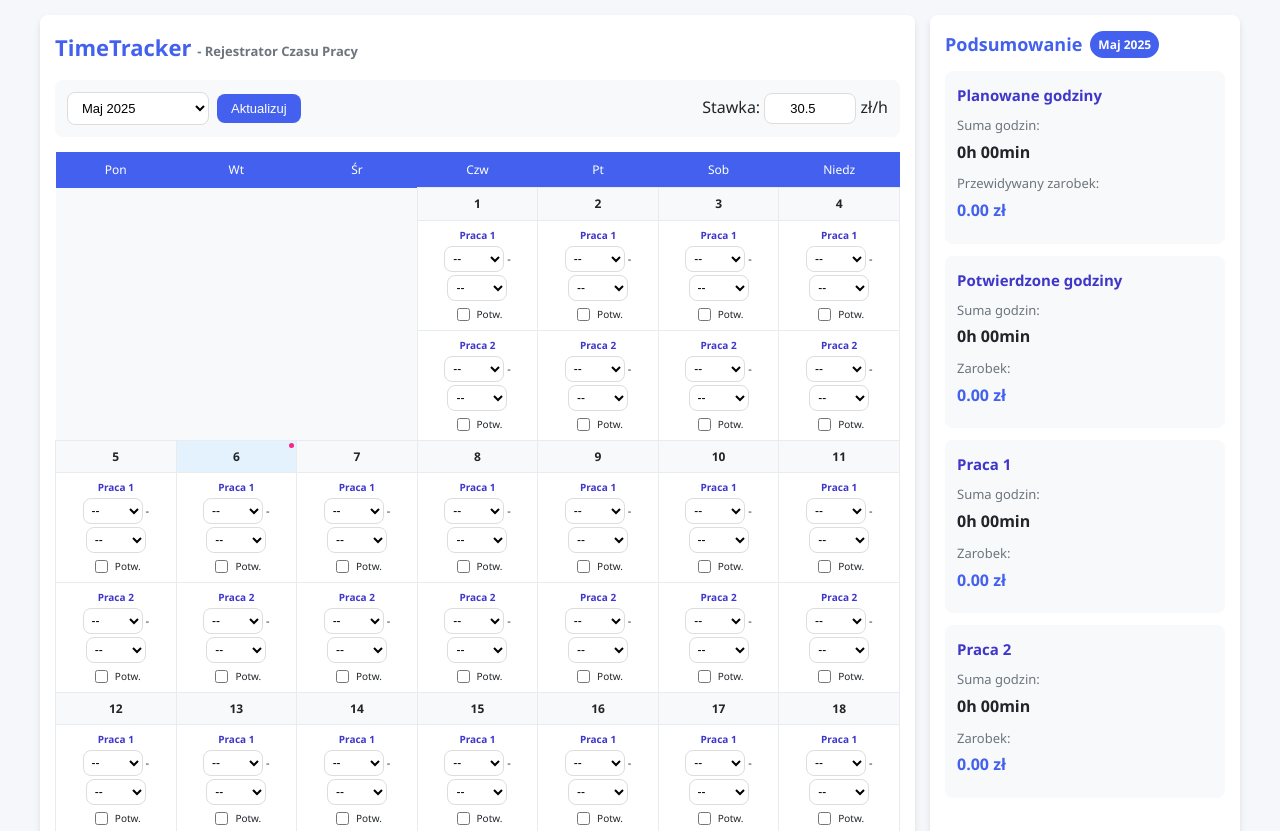
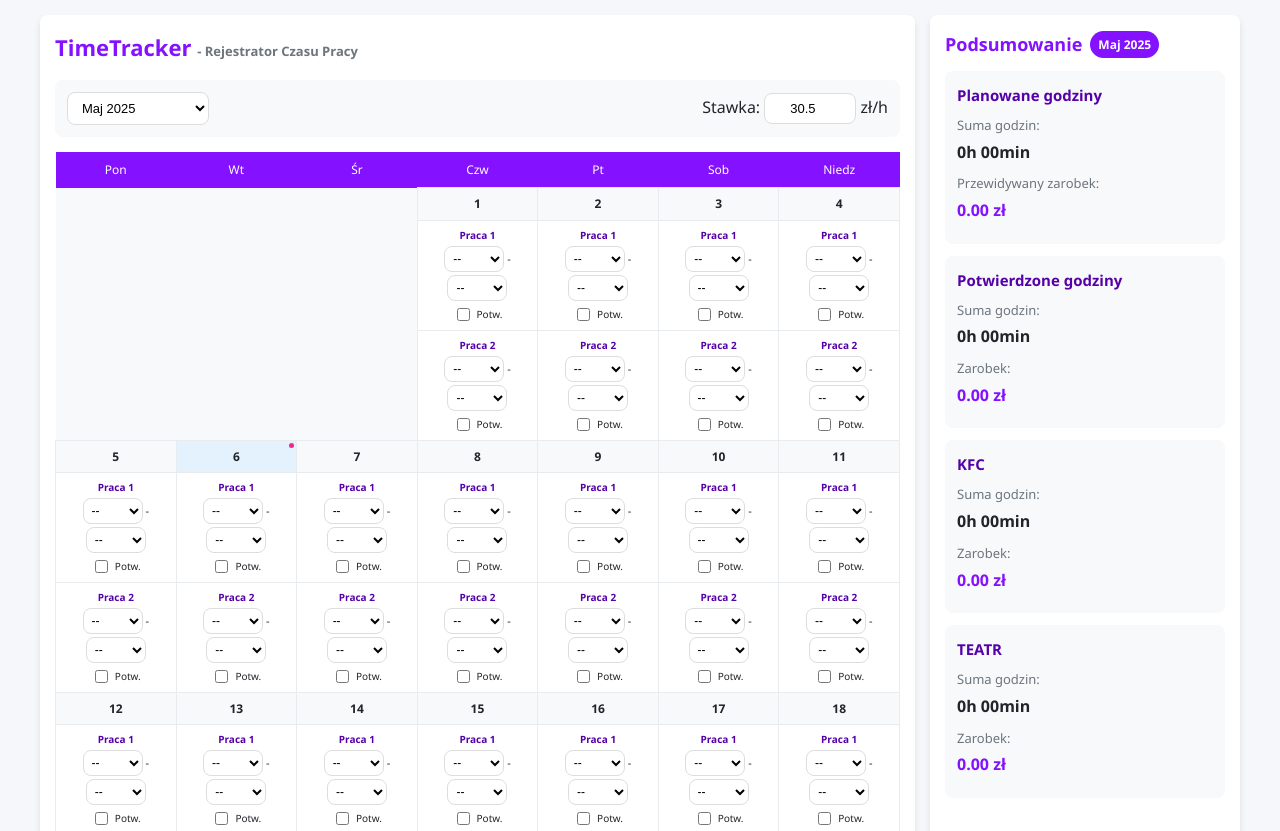
Before and after one commit to pytliis/index.html, a plain HTML site: page index.html in a window 1280 px wide. Shown: the top 831 px of the page. Drawn offline with Linux system fonts and the light colour scheme.

Commit message:
index.html

```diff
--- a/index.html
+++ b/index.html
@@ -3,15 +3,15 @@
 <head>
     <meta charset="UTF-8">
     <meta name="viewport" content="width=device-width, initial-scale=1.0">
-    <title>TimeTracker - Rejestrator Czasu Pracy</title>
+    <title>GRAFIKI</title>
     <style>
         :root {
-            --primary-color: #4361ee;
-            --secondary-color: #3f37c9;
-            --accent-color: #4895ef;
+            --primary-color: #8411ff;
+            --secondary-color: #5500a9;
+            --accent-color: #7142a2;
             --light-color: #f8f9fa;
             --dark-color: #212529;
-            --success-color: #4cc9f0;
+            --success-color: #976ede;
             --warning-color: #f72585;
             --border-radius: 8px;
             --box-shadow: 0 4px 6px rgba(0, 0, 0, 0.1);
@@ -311,7 +311,6 @@
                     <select id="month-year-select">
                         <!-- Options will be generated by JavaScript -->
                     </select>
-                    <button id="generate-btn">Aktualizuj</button>
                 </div>
                 <div>
                     <label for="hourly-rate">Stawka:</label>
@@ -358,7 +357,7 @@
             </div>
 
             <div class="summary-box">
-                <h3>Praca 1</h3>
+                <h3>KFC</h3>
                 <p>Suma godzin:</p>
                 <div class="summary-value" id="job1-hours">0h 00min</div>
                 <p>Zarobek:</p>
@@ -366,7 +365,7 @@
             </div>
 
             <div class="summary-box">
-                <h3>Praca 2</h3>
+                <h3>TEATR</h3>
                 <p>Suma godzin:</p>
                 <div class="summary-value" id="job2-hours">0h 00min</div>
                 <p>Zarobek:</p>
```
